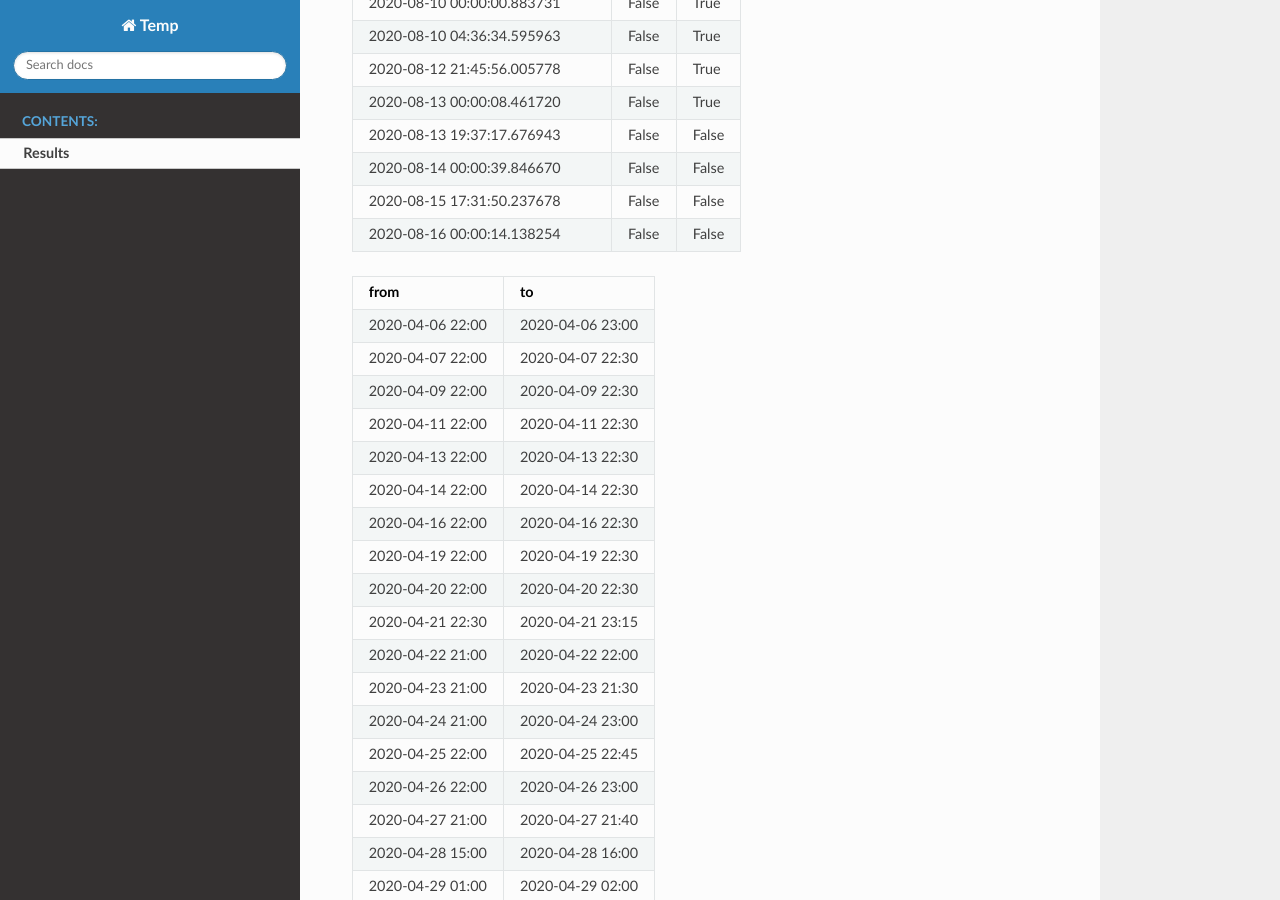
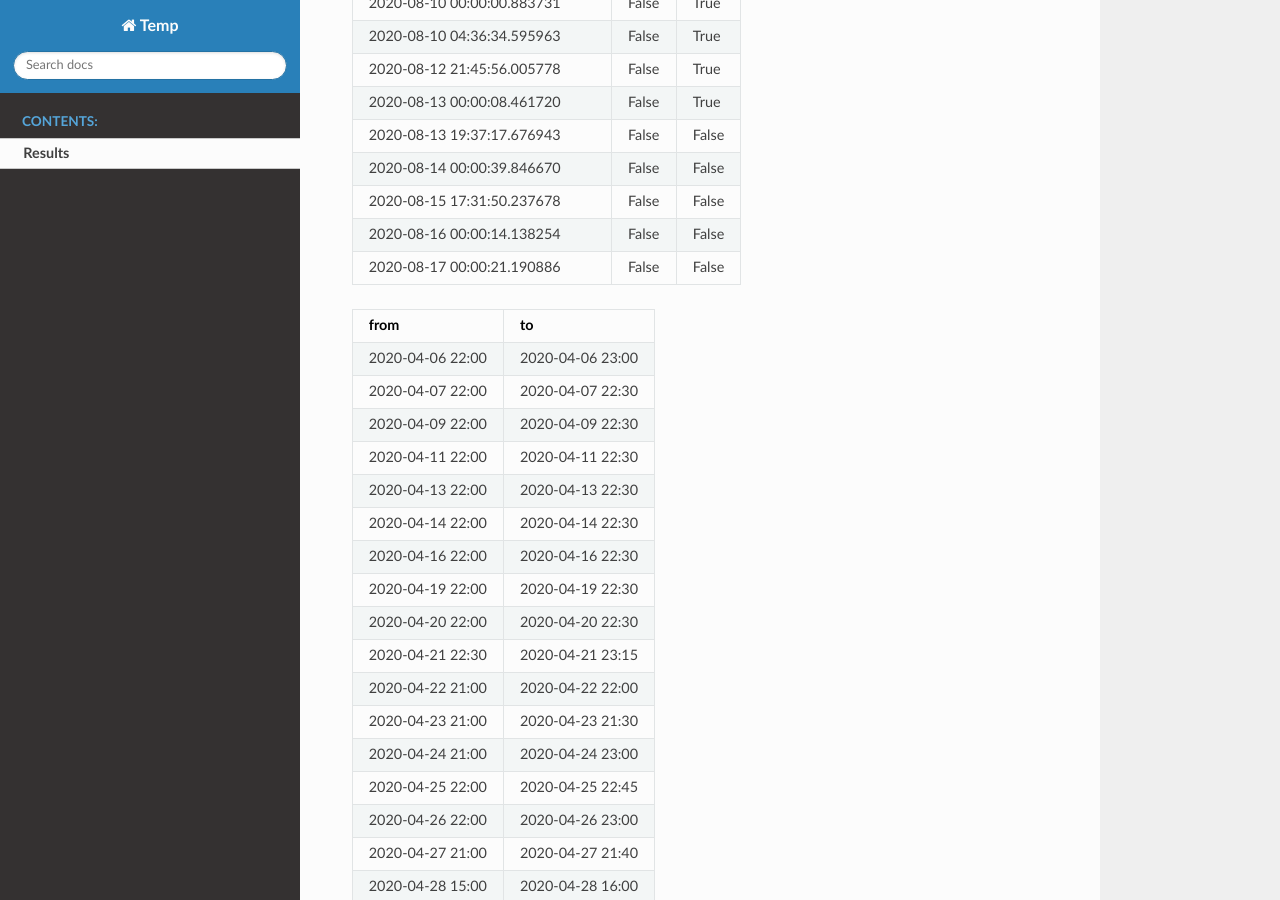
Before and after one commit to shlomow/queries-results, a Sphinx documentation site: the page built from source/results.rst, in a window 1280 px wide and 900 px high, scrolled down 3929 px. Built offline with Sphinx 7.4.7 and the Read the Docs theme 2.0.0, drawn with Linux system fonts in a browser that asks for light colours.

Commit message:
update results

```diff
--- a/source/results.rst
+++ b/source/results.rst
@@ -128,6 +128,7 @@ fifth experiment: 24.07.2020
    2020-08-14 00:00:39.846670, False, False
    2020-08-15 17:31:50.237678, False, False
    2020-08-16 00:00:14.138254, False, False
+   2020-08-17 00:00:21.190886, False, False
 
 .. csv-table::
    :header: "from", "to"
```
Also changed, not shown: results.json (+1 -1 lines).
